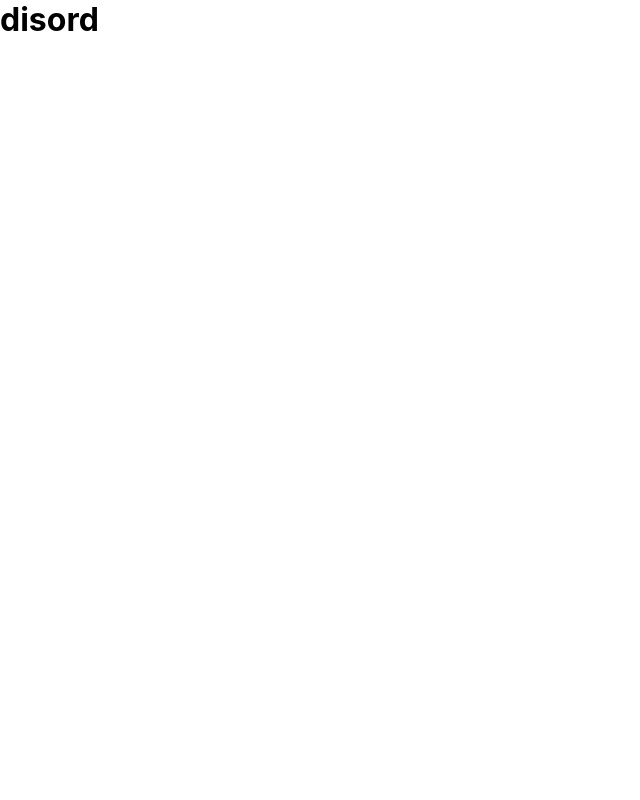
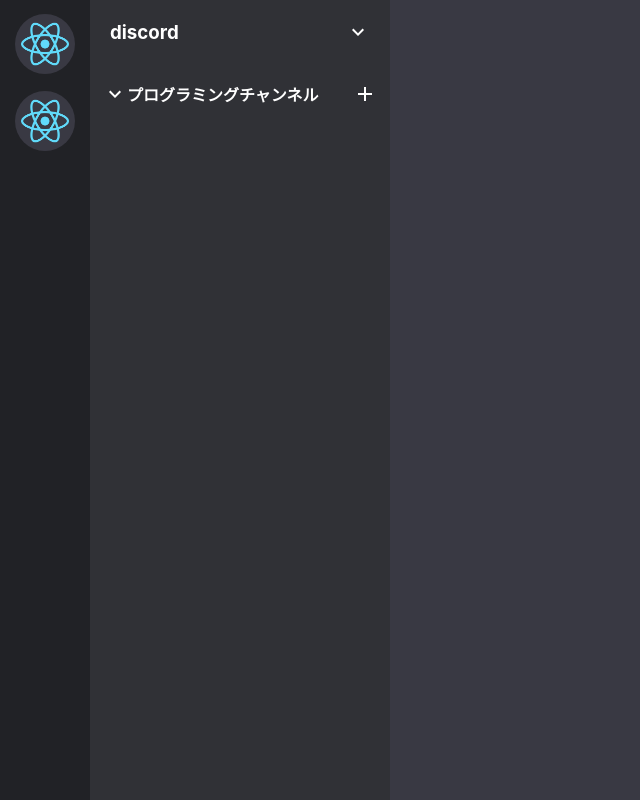
Before and after one commit to bata1016/discord-clone, a React (Create React App) app: page / in a window 1280 px wide. Shown: the whole page, without its empty margins (0-640 px from the left). Built offline with nearby package versions, Linux system fonts and the light colour scheme.

Commit message:
sidebarコンポーネントを追加

```diff
--- a/package.json
+++ b/package.json
@@ -3,6 +3,10 @@
   "version": "0.1.0",
   "private": true,
   "dependencies": {
+    "@emotion/react": "^11.10.8",
+    "@emotion/styled": "^11.10.8",
+    "@mui/icons-material": "^5.11.16",
+    "@mui/material": "^5.12.2",
     "@testing-library/jest-dom": "^5.16.5",
     "@testing-library/react": "^13.4.0",
     "@testing-library/user-event": "^13.5.0",
--- a/src/App.tsx
+++ b/src/App.tsx
@@ -1,9 +1,14 @@
 import React from 'react';
 import './App.scss';
+import { Sidebar } from './components/sidebar/Sidebar';
 
 function App() {
   return (
-    <div className="App"><h1>disord</h1></div>
+    <div className="App">
+      {/* sidebar */}
+      <Sidebar></Sidebar>
+      {/* home */}
+    </div>
   );
 }
 
--- /dev/null
+++ b/src/components/sidebar/Sidebar.scss
@@ -0,0 +1,64 @@
+.sidebar {
+  display: flex;
+  flex: 0.35;
+  height: 100vh;
+  background-color: #393943;
+
+  .sidebar-left {
+    display: flex;
+    flex-direction: column;
+    align-items: center;
+    padding: 7px 15px;
+    background-color: #212226;
+
+    .server-icon {
+      width: 60px;
+      height: 60px;
+      background-color: #393943;;
+      border-radius: 9999px;
+      margin-bottom: 10px;
+      margin-top: 7px;
+      position: relative;
+
+      img {
+        position: absolute;
+        width: 50px;
+        top: 50%;
+        left: 50%;
+        transform: translate(-50%, -50%);
+      }
+    }
+  }
+
+  .sidebar-right {
+    background-color: #303136;
+    width: 300px;
+
+    .sidebar-top {
+      color: #ffffff;
+      display: flex;
+      justify-content: space-between;
+      align-items: center;
+      padding: 20px;
+    }
+
+    .sidebar-channels {
+      padding: 13px;
+      .sidebar-channels-header {
+        display: flex;
+        justify-content: space-between;
+        color: white;
+        align-items: center;
+        margin-top: 5px;
+
+        .sidebar-header {
+          display: flex;
+        }
+
+        .sidebar-add-icon {
+          cursor: pointer;
+        }
+      }
+    }
+  }
+}
--- /dev/null
+++ b/src/components/sidebar/Sidebar.tsx
@@ -0,0 +1,39 @@
+import React from 'react'
+import './Sidebar.scss'
+import ExpandMoreIcon from '@mui/icons-material/ExpandMore';
+import AddIcon from '@mui/icons-material/Add';
+
+export const Sidebar = () => {
+  return (
+    <div className='sidebar'>
+      {/* sidebarLeft */}
+      <div className='sidebar-left'>
+        <div className='server-icon'>
+          <img src="./logo192.png" alt="" />
+        </div>
+        <div className='server-icon'>
+          <img src="./logo192.png" alt="" />
+        </div>
+      </div>
+      {/* sidebarRight */}
+      <div className='sidebar-right'>
+        <div className='sidebar-top'>
+          <h3>discord</h3>
+          <ExpandMoreIcon/>
+        </div>
+        <div className='sidebar-channels'>
+          <div className='sidebar-channels-header'>
+            <div className='sidebar-header'>
+              <ExpandMoreIcon />
+              <h4>プログラミングチャンネル</h4>
+            </div>
+            <AddIcon className='sidebar-add-icon' />
+          </div>
+          <div className='sidebar-channel-list'>
+
+          </div>
+        </div>
+      </div>
+    </div>
+  )
+}
```
Also changed, not shown: src/components/sidebar/logo192.png (added), 1 other file (tests, documents, lock files or other folders).
